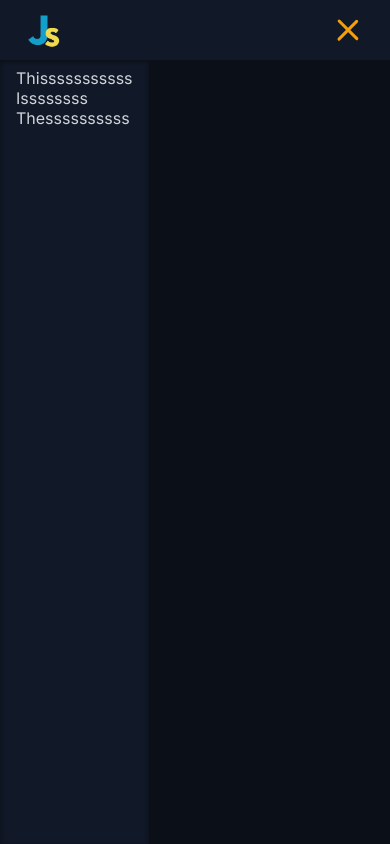
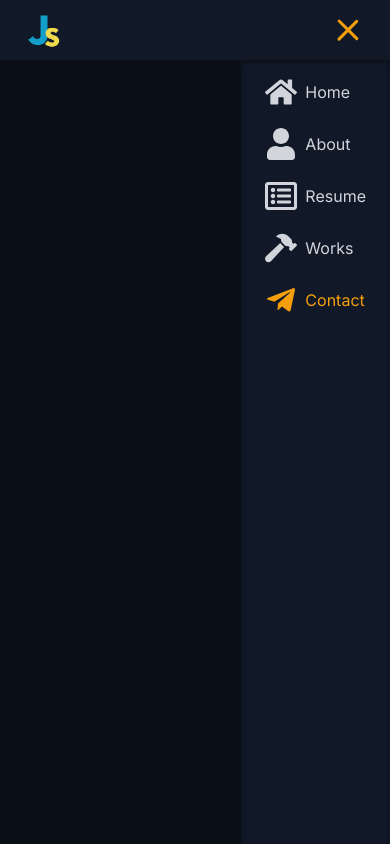
Before and after one commit to Justas-Sind/Portfolio_website, a React (Vite) app: page /contact in a window 390 px wide. Both pictures are taken after a click on the label 350 px from the left and 30 px from the top of the page. Built offline with nearby package versions, Linux system fonts and the light colour scheme.

Commit message:
SideBar functionality and styles completion

```diff
--- /dev/null
+++ b/src/components/SideMenu/NavLinksList.tsx
@@ -0,0 +1,72 @@
+import { NavLink } from "react-router-dom";
+import {
+  FaHome,
+  FaUser,
+  FaRegListAlt,
+  FaHammer,
+  FaTelegramPlane,
+} from "react-icons/fa";
+
+interface Props {
+  styles: string;
+  handleSideBarClose: Function;
+}
+
+function NavLinksList({ styles, handleSideBarClose }: Props) {
+  return (
+    <ul>
+      <li>
+        <NavLink
+          to="/"
+          className={({ isActive }) => (isActive ? styles : undefined)}
+          onClick={() => handleSideBarClose()}
+        >
+          <FaHome />
+          home
+        </NavLink>
+      </li>
+      <li>
+        <NavLink
+          to="/about"
+          className={({ isActive }) => (isActive ? styles : undefined)}
+          onClick={() => handleSideBarClose()}
+        >
+          <FaUser />
+          about
+        </NavLink>
+      </li>
+      <li>
+        <NavLink
+          to="/resume"
+          className={({ isActive }) => (isActive ? styles : undefined)}
+          onClick={() => handleSideBarClose()}
+        >
+          <FaRegListAlt />
+          resume
+        </NavLink>
+      </li>
+      <li>
+        <NavLink
+          to="/works"
+          className={({ isActive }) => (isActive ? styles : undefined)}
+          onClick={() => handleSideBarClose()}
+        >
+          <FaHammer />
+          works
+        </NavLink>
+      </li>
+      <li>
+        <NavLink
+          to="/contact"
+          className={({ isActive }) => (isActive ? styles : undefined)}
+          onClick={() => handleSideBarClose()}
+        >
+          <FaTelegramPlane />
+          contact
+        </NavLink>
+      </li>
+    </ul>
+  );
+}
+
+export default NavLinksList;
--- a/src/components/SideMenu/SideMenu.module.scss
+++ b/src/components/SideMenu/SideMenu.module.scss
@@ -60,6 +60,7 @@
   gap: var(--hamburger-gap);
   width: max-content;
   cursor: pointer;
+  -webkit-tap-highlight-color: transparent;
 
   &:has(input:checked) {
     --foreground: var(--active-color);
@@ -105,20 +106,58 @@
 
 .sideBar {
   transition: translate var(--animation-timing);
-  translate: -100%;
-  padding: 0.5rem 1rem;
+  translate: 100%;
+  padding: 1rem 1.5rem;
   background-color: var(--nav-color);
   color: var(--text-color);
   max-width: 10rem;
   height: calc(100vh - var(--side-menu-width-height));
   position: fixed;
-  left: 0;
+  right: 0;
   top: var(--side-menu-width-height);
   box-shadow: inset 0 2px 4px var(--background-color);
 }
 
+.sideBarOverlay {
+  position: fixed;
+  top: var(--side-menu-width-height);
+  left: 0;
+  width: 100%;
+  height: 100%;
+  backdrop-filter: blur(2px);
+}
+
 .sideBar.in.visible {
   translate: 0;
+}
+
+.sideBarLinkContainer {
+  ul {
+    display: flex;
+    flex-direction: column;
+    gap: 1.25rem;
+
+    li {
+      a {
+        display: flex;
+        align-items: center;
+        gap: 0.5rem;
+        font-size: 1rem;
+        text-transform: capitalize;
+        color: var(--text-color);
+        -webkit-tap-highlight-color: transparent;
+
+        svg {
+          font-size: 2rem;
+        }
+
+        &:hover {
+          color: var(--active-color);
+          cursor: pointer;
+        }
+      }
+    }
+  }
 }
 
 @media screen and (min-width: 640px) {
--- a/src/components/SideMenu/SideMenu.tsx
+++ b/src/components/SideMenu/SideMenu.tsx
@@ -1,21 +1,21 @@
 import styles from "./SideMenu.module.scss";
 import { BsLinkedin, BsGithub, BsFacebook } from "react-icons/bs";
-import {
-  FaHome,
-  FaUser,
-  FaRegListAlt,
-  FaHammer,
-  FaTelegramPlane,
-} from "react-icons/fa";
-import { NavLink, useNavigate } from "react-router-dom";
+import { useNavigate } from "react-router-dom";
 import { useState } from "react";
 import useMountTransition from "../../hooks/useMountTransition";
+import NavLinksList from "./NavLinksList";
 
 function SideMenu() {
   const [sideBarMount, setSideBarMount] = useState(false);
   const hasTransitionedIn = useMountTransition(sideBarMount, 1000);
 
   const navigation = useNavigate();
+
+  function handleSideBarClose() {
+    setSideBarMount(false);
+  }
+
+  console.log(sideBarMount);
 
   return (
     <div className={styles.sideMenu}>
@@ -28,63 +28,10 @@ function SideMenu() {
           />
         </div>
         <div className={styles.navLinksContainer}>
-          <ul>
-            <li>
-              <NavLink
-                to="/"
-                className={({ isActive }) =>
-                  isActive ? styles.activeNavLink : undefined
-                }
-              >
-                <FaHome />
-                home
-              </NavLink>
-            </li>
-            <li>
-              <NavLink
-                to="/about"
-                className={({ isActive }) =>
-                  isActive ? styles.activeNavLink : undefined
-                }
-              >
-                <FaUser />
-                about
-              </NavLink>
-            </li>
-            <li>
-              <NavLink
-                to="/resume"
-                className={({ isActive }) =>
-                  isActive ? styles.activeNavLink : undefined
-                }
-              >
-                <FaRegListAlt />
-                resume
-              </NavLink>
-            </li>
-            <li>
-              <NavLink
-                to="/works"
-                className={({ isActive }) =>
-                  isActive ? styles.activeNavLink : undefined
-                }
-              >
-                <FaHammer />
-                works
-              </NavLink>
-            </li>
-            <li>
-              <NavLink
-                to="/contact"
-                className={({ isActive }) =>
-                  isActive ? styles.activeNavLink : undefined
-                }
-              >
-                <FaTelegramPlane />
-                contact
-              </NavLink>
-            </li>
-          </ul>
+          <NavLinksList
+            styles={styles.activeNavLink}
+            handleSideBarClose={handleSideBarClose}
+          />
         </div>
         <div className={styles.socialIconsContainer}>
           <ul>
@@ -115,19 +62,22 @@ function SideMenu() {
           <label className={styles.hamburgerMenu}>
             <input
               type="checkbox"
-              onClick={() => setSideBarMount(!sideBarMount)}
+              checked={sideBarMount}
+              onChange={() => setSideBarMount(!sideBarMount)}
             />
           </label>
+          {sideBarMount ? <div className={styles.sideBarOverlay} onClick={() => handleSideBarClose()}></div> : null}
           {hasTransitionedIn || sideBarMount ? (
             <aside
               className={`${styles.sideBar} ${hasTransitionedIn && styles.in} ${
                 sideBarMount && styles.visible
               }`}
             >
-              <nav>
-                <div>Thisssssssssss</div>
-                <div>Issssssss</div>
-                <div>Thessssssssss</div>
+              <nav className={styles.sideBarLinkContainer}>
+                <NavLinksList
+                  styles={styles.activeNavLink}
+                  handleSideBarClose={handleSideBarClose}
+                />
               </nav>
             </aside>
           ) : null}
```
